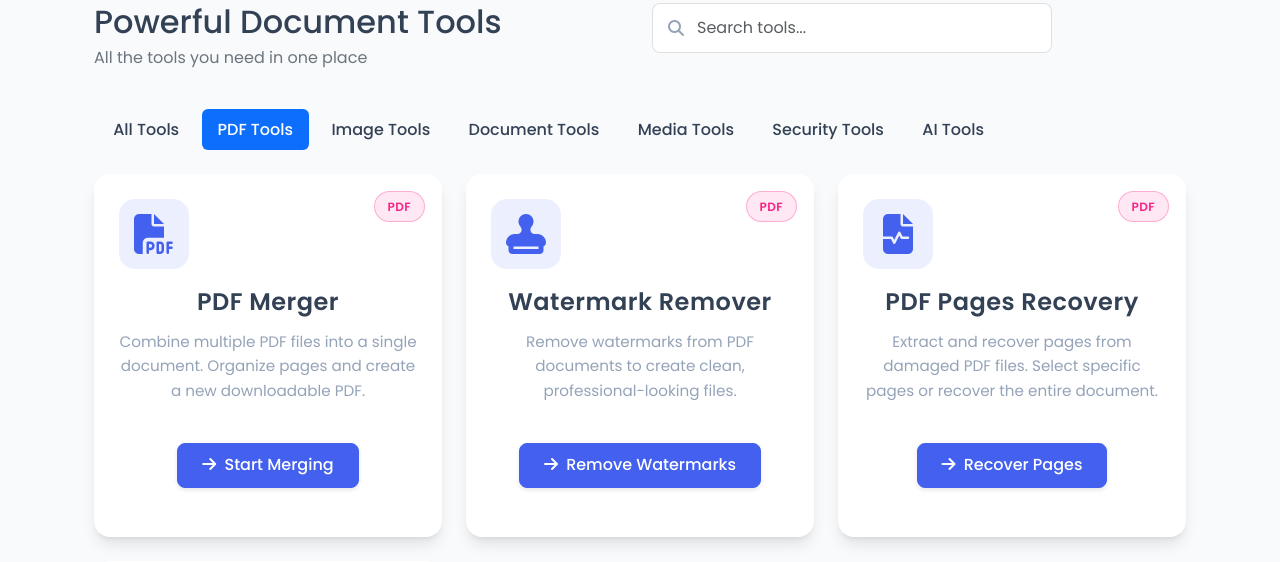
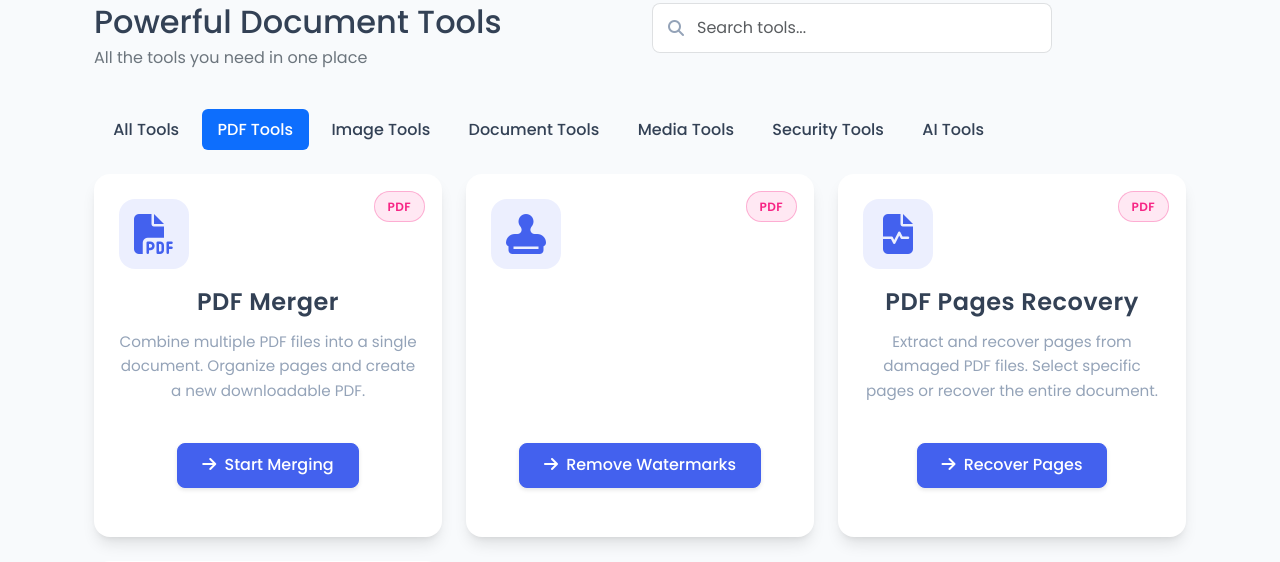
Before and after one commit to Kodambhagath/FIXIO-AI, a Flask app: page / in a window 1280 px wide, after a click on "PDF Tools"; the page is wider, and only the part inside the window is pictured. Shown: the part 847-1409 px from the top of that part. Run offline with Flask 3, Linux system fonts and the light colour scheme.

Commit message:
Saved your changes before rolling back
Replit-Commit-Author: Agent
Replit-Commit-Session-Id: 5811f741-288e-4a9b-aa56-1b24b69d4fa7

```diff
--- a/templates/index.html
+++ b/templates/index.html
@@ -305,8 +305,8 @@
                                 <div class="tool-icon">
                                     <i class="fas fa-stamp"></i>
                                 </div>
-                                <h3 class="tool-title">Watermark Remover</h3>
-                                <p class="tool-description">Remove watermarks from PDF documents to create clean, professional-looking files.</p>
+                                <h3 class="tool-title" style="color: white;">Watermark Remover</h3>
+                                <p class="tool-description" style="color: white;">Remove watermarks from PDF documents to create clean, professional-looking files.</p>
                                 <a href="{{ url_for('pdf_tools.watermark_remover') }}" class="btn btn-primary mt-3">
                                     <i class="fas fa-arrow-right me-1"></i> Remove Watermarks
                                 </a>
```
